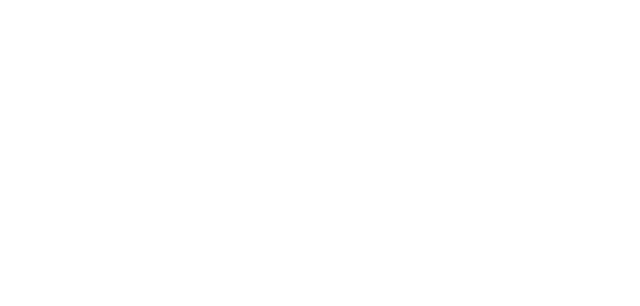
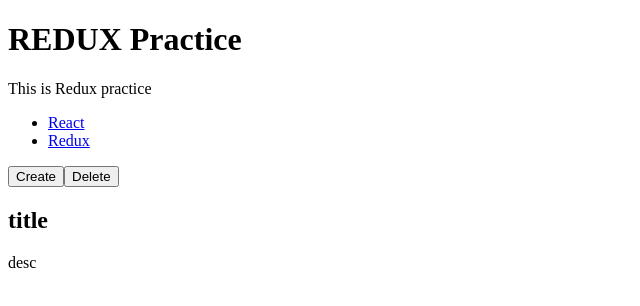
Before and after one commit to bora001/redux_practice, a React (Create React App) app: page / in a window 1280 px wide. Shown: the top 306 px of the page, without its empty margins (0-640 px from the left). Built offline with nearby package versions, Linux system fonts and the light colour scheme.

Commit message:
html setting

```diff
--- a/src/App.js
+++ b/src/App.js
@@ -11,7 +11,30 @@
   let store = createStore(appReducer);
   store.subscribe(() => console.log(store.getState()));
 
-  return <div></div>;
+  return (
+    <div>
+      <h1>REDUX Practice</h1>
+      <p>This is Redux practice</p>
+      <ul>
+        <li>
+          <a href="/">React</a>
+        </li>
+        <li>
+          <a href="/">Redux</a>
+        </li>
+      </ul>
+
+      <div className="btn_box">
+        <button>Create</button>
+        <button>Delete</button>
+      </div>
+
+      <div className="txt_box">
+        <h2>title</h2>
+        <p>desc</p>
+      </div>
+    </div>
+  );
 }
 
 export default App;
```
